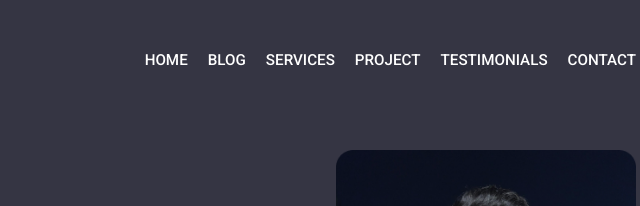
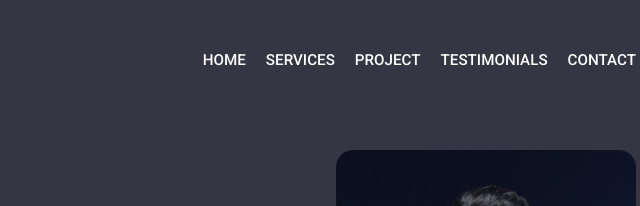
Before and after one commit to masraga/masraga.github.io, a plain HTML site: page index.html in a window 1280 px wide. Shown: the top 206 px of the page, 548-1188 px from the left. Drawn offline with Linux system fonts and the light colour scheme.

Commit message:
Update index.html

```diff
--- a/index.html
+++ b/index.html
@@ -46,7 +46,7 @@
     </a></div>
     <ul class="menu-item">
       <li konimate-type="fade-left" konimate-delay=".1s"><a href="javascript:void(0)" id="service-button">Home</a></li>
-      <li konimate-type="fade-left" konimate-delay=".2s"><a href="https://blog.koderpedia.com">Blog</a></li>
+      <!-- <li konimate-type="fade-left" konimate-delay=".2s"><a href="https://blog.koderpedia.com">Blog</a></li> -->
       <li konimate-type="fade-left" konimate-delay=".3s"><a href="javascript:void(0)" konimate-scroll="#service" id="service-button">Services</a></li>
       <li konimate-type="fade-left" konimate-delay=".4s"><a href="javascript:void(0)" konimate-scroll="#project" id="project-button">Project</a></li>
       <li konimate-type="fade-left" konimate-delay=".4s"><a href="javascript:void(0)" konimate-scroll="#testimonials" id="project-button">Testimonials</a></li>
```
